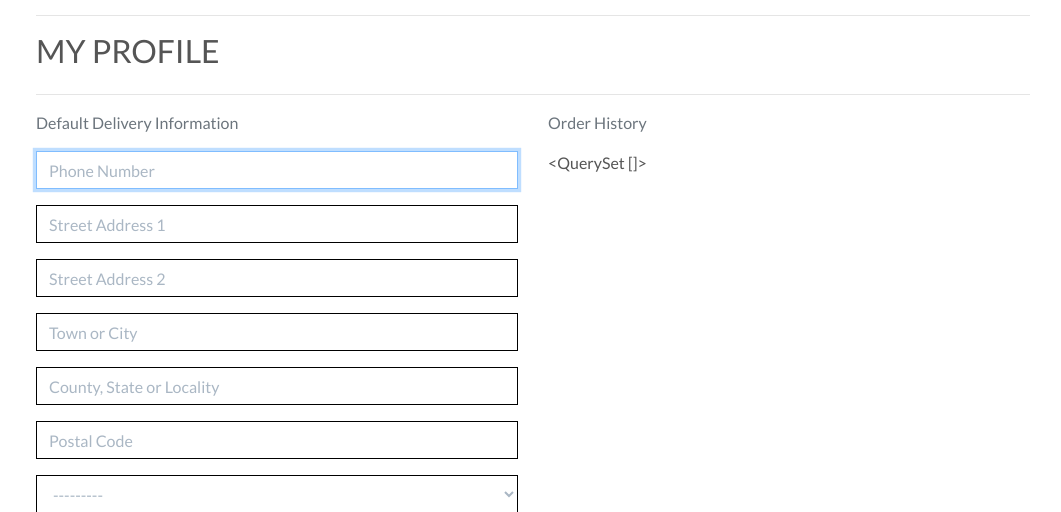
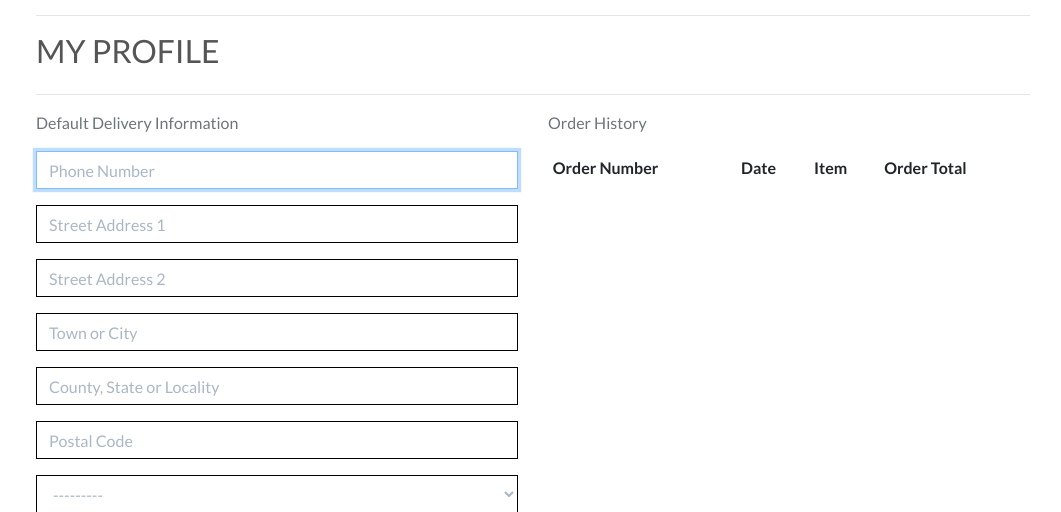
Before and after one commit to bijokmathew/boutique_ado_v2, a Django app: page /profile/ in a window 1280 px wide. Shown: the part 165-677 px from the top of the page, without its empty margins (107-1168 px from the left). Run offline with Django 3.2, Linux system fonts and the light colour scheme; a user stored in the database is signed in; data comes from the database, SQL or seed files in the repository; both versions use the stored data as it was after the commit; lists and menus that the app fills with data are empty; some libraries are stand-ins or nearby versions.

Commit message:
Added order history and updated checkout views

```diff
--- a/checkout/templates/checkout/checkout.html
+++ b/checkout/templates/checkout/checkout.html
@@ -89,7 +89,7 @@
                         {{order_form.postcode | as_crispy_field}}
                         {{order_form.country | as_crispy_field}}
                         <div class="form-check form-check-inline float-right mr-0">
-                            {% if user.is_aunthenticated %}
+                            {% if user.is_authenticated %}
                                 <label class="form-check-label" for="id-save-info">Save this delivery information to my profile</label>
                                 <input class="form-check-input" type="checkbox" id="id-save-info" name="save-info">
                             {% else %}
--- a/profiles/static/profiles/css/profile.css
+++ b/profiles/static/profiles/css/profile.css
@@ -1,3 +1,8 @@
+.order-history {
+    max-height: 416px; /* height of the profile form + submit button  */
+    overflow-y: auto;
+}
+
 #profile-update-form input::placeholder {
     color: #aab7c4;
 }
--- a/profiles/templates/profiles/profile.html
+++ b/profiles/templates/profiles/profile.html
@@ -35,7 +35,43 @@
             </div>
             <div class="col-12 col-lg-6">
                 <p class="text-muted">Order History</p>
-                {{orders}}
+                <div class="order-history table-responsive">
+                    <table class="table table-sm table-borderless">
+                        <thead>
+                            <tr>
+                                <th>Order Number</th>
+                                <th>Date</th>
+                                <th>Item</th>
+                                <th>Order Total</th>
+                            </tr>
+                        </thead>
+                        <tbody>
+                            {% for order in orders %}
+                                <tr>
+                                    <td>
+                                        <a href="{% url 'order_history' order.order_number %}"
+                                        title="{{order.order_number}}">
+                                            {{order.order_number|truncatechars:6}}
+                                        </a>
+                                    </td>
+                                    <td>{{order.date}}</td>
+                                    <td>
+                                        <ul class="list-unstyled">
+                                            {% for item in order.lineitems.all %}
+                                                <li class="small">
+                                                    {% if item.product.has_sizes %}
+                                                    Size:{{item.product.size|upper}} {% endif %}
+                                                    {{item.product.name}} x {{item.quantity}}
+                                                </li>
+                                            {% endfor%}
+                                        </ul>
+                                    </td>
+                                    <td>${{order.grand_total}}</td>
+                                </tr>
+                            {% endfor %}
+                        </tbody>
+                    </table>
+                </div>
             </div>
         </div>
     </div>
--- a/profiles/urls.py
+++ b/profiles/urls.py
@@ -4,4 +4,5 @@ from . import views
 
 urlpatterns = [
     path('', views.profile, name="profile"),
+    path('order_history/<order_number>', views.order_history, name="order_history"),
 ]
--- a/profiles/views.py
+++ b/profiles/views.py
@@ -2,6 +2,7 @@ from django.shortcuts import render, get_object_or_404
 from .models import UserProfile
 from .forms import UserProfileForm
 from django.contrib import messages
+from checkout.models import Order
 
 
 def profile(request):
@@ -24,3 +25,18 @@ def profile(request):
         'on_profile_page': True
     }
     return render(request, template, context=context)
+
+
+def order_history(request, order_number):
+    order = get_object_or_404(Order, order_number=order_number)
+    messages.info(request, (
+        f'This is a past confirmation for order number {order_number}.'
+        'A confirmation email was sent on the order date'
+        )
+    )
+    template = 'checkout/checkout_success.html'
+    context = {
+        'order': order,
+        'from_profile_page': True
+    }
+    return render(request, template, context=context)
```
Also changed, not shown: checkout/templates/checkout/checkout_success.html (+9 -0 lines), checkout/views.py (+49 -1 lines), db.sqlite3.
